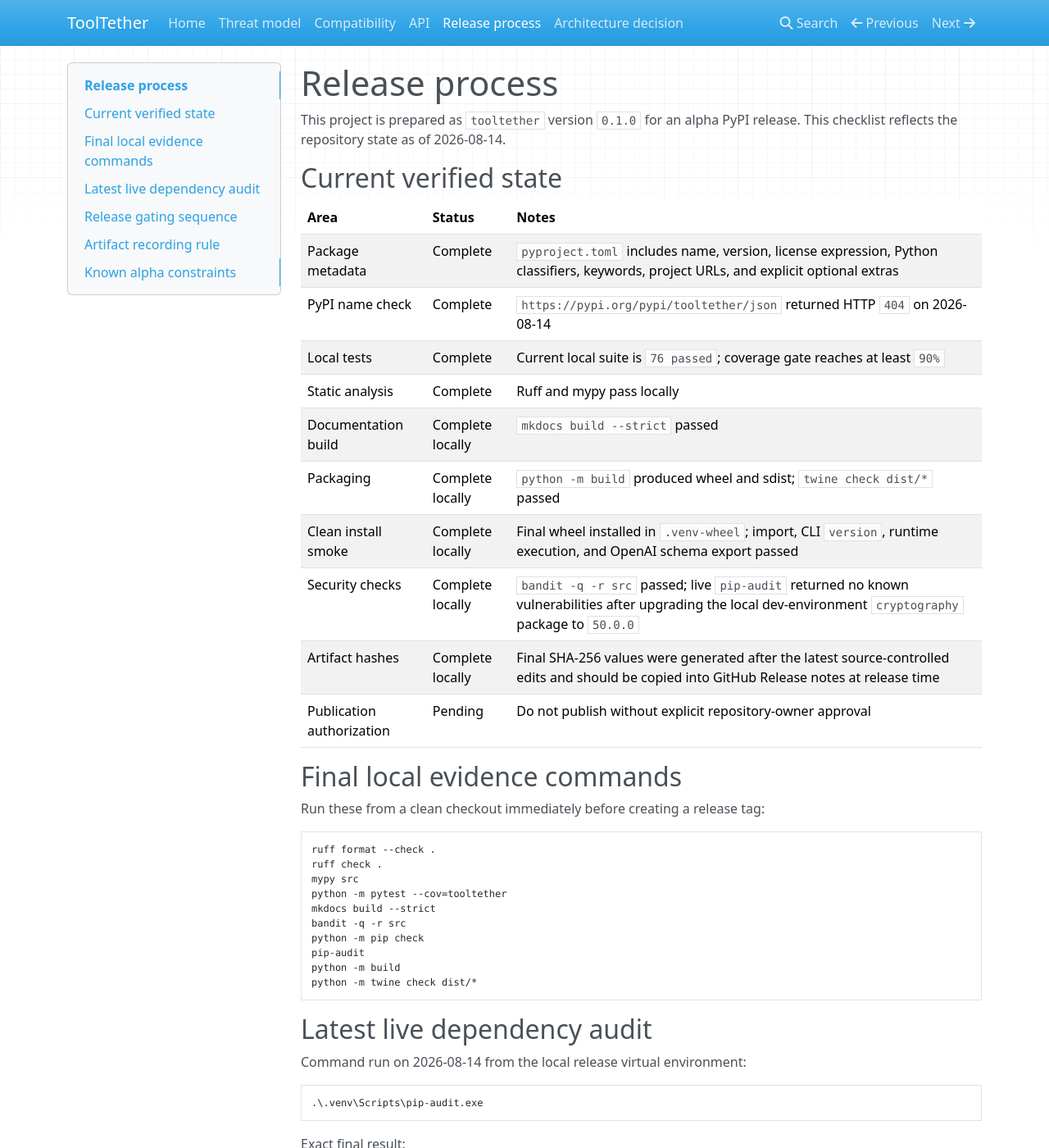
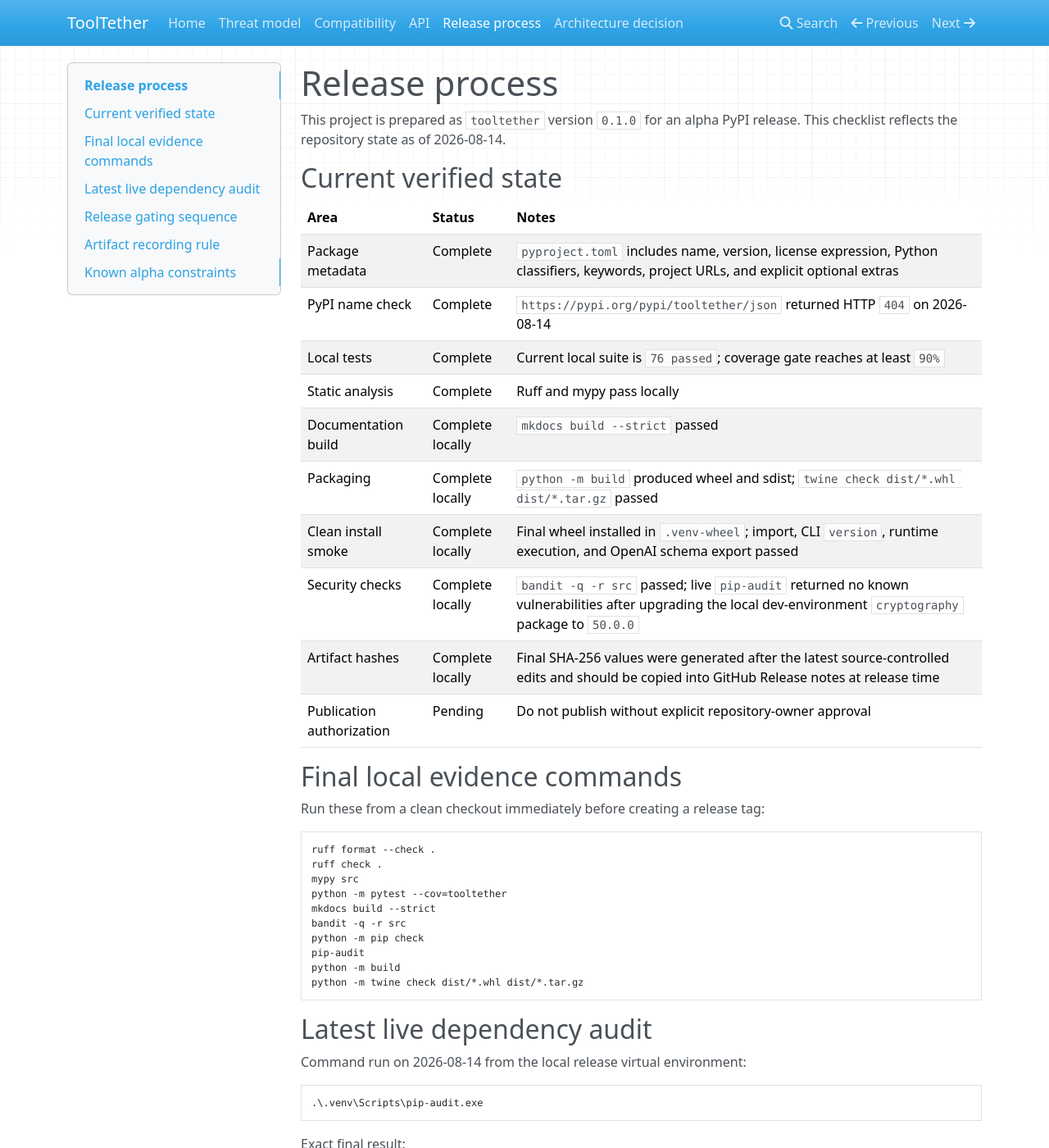
Before and after one commit to zyadkandel295-source/tooltether, an MkDocs documentation site: the page built from docs/release.md, in a window 1280 px wide and 1400 px high. Shown: the whole window at 82% size. Built offline with MkDocs 1.6.1, drawn with Linux system fonts in a browser that asks for light colours; nearby versions of some CDN libraries; some of the changed text lies outside the part shown.

Commit message:
Fix release artifact check command

````diff
--- a/docs/release.md
+++ b/docs/release.md
@@ -11,7 +11,7 @@
 | Local tests | Complete | Current local suite is `76 passed`; coverage gate reaches at least `90%` |
 | Static analysis | Complete | Ruff and mypy pass locally |
 | Documentation build | Complete locally | `mkdocs build --strict` passed |
-| Packaging | Complete locally | `python -m build` produced wheel and sdist; `twine check dist/*` passed |
+| Packaging | Complete locally | `python -m build` produced wheel and sdist; `twine check dist/*.whl dist/*.tar.gz` passed |
 | Clean install smoke | Complete locally | Final wheel installed in `.venv-wheel`; import, CLI `version`, runtime execution, and OpenAI schema export passed |
 | Security checks | Complete locally | `bandit -q -r src` passed; live `pip-audit` returned no known vulnerabilities after upgrading the local dev-environment `cryptography` package to `50.0.0` |
 | Artifact hashes | Complete locally | Final SHA-256 values were generated after the latest source-controlled edits and should be copied into GitHub Release notes at release time |
@@ -31,7 +31,7 @@
 python -m pip check
 pip-audit
 python -m build
-python -m twine check dist/*
+python -m twine check dist/*.whl dist/*.tar.gz
 ```
 
 ## Latest live dependency audit
````
Also changed, not shown: other parts of docs/release.md (+2 -2 lines), README.md (+1 -1 lines), RELEASE_CHECKLIST.md (+3 -3 lines).
